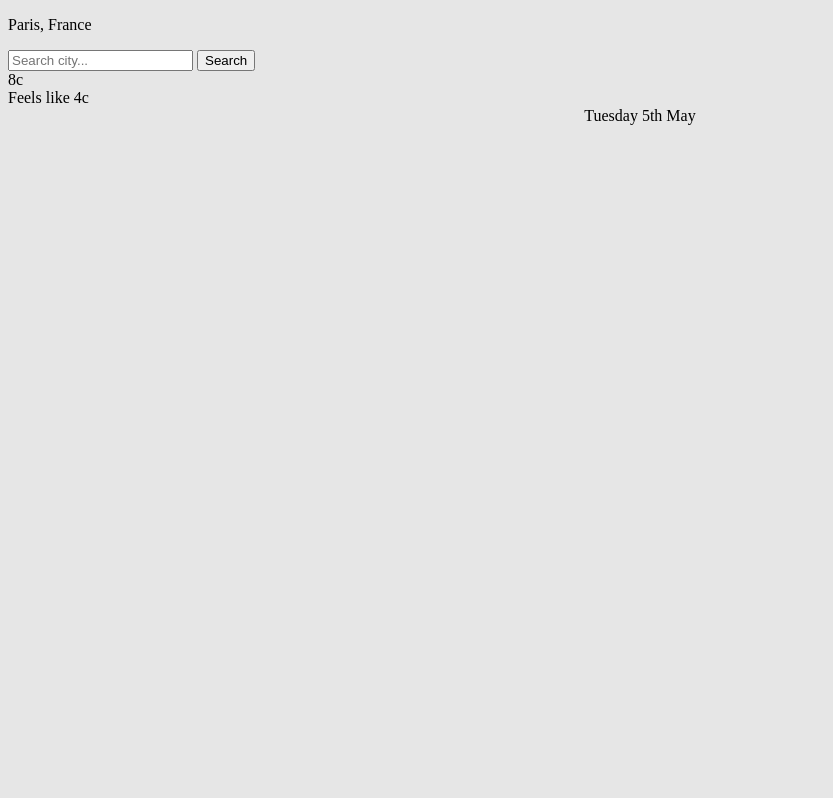
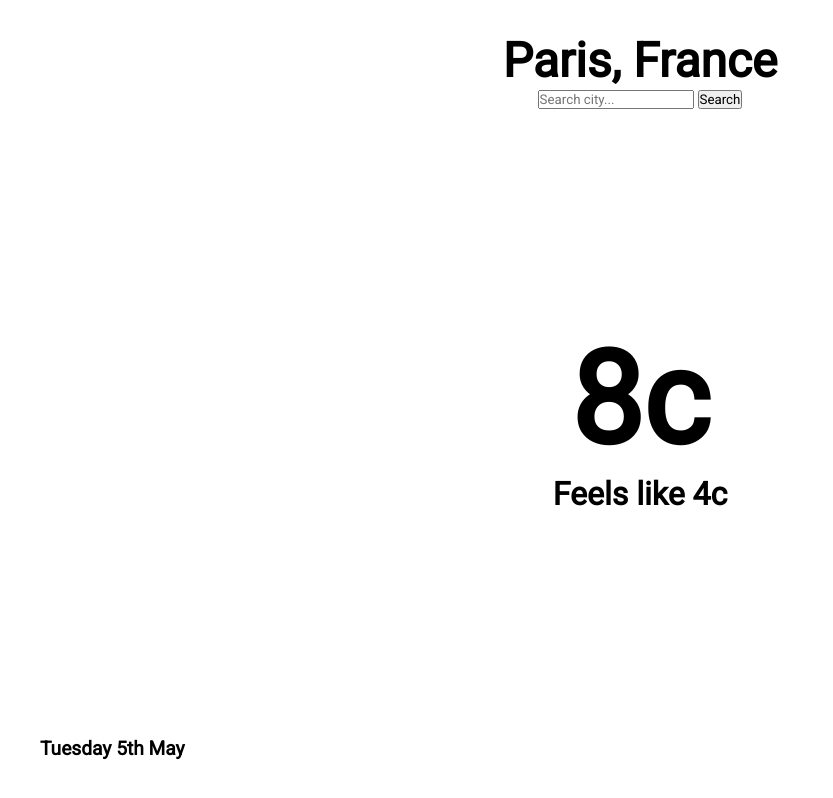
Before and after one commit to Zentality/Weather-App---TOP, a website built with webpack: page dist/index.html in a window 1280 px wide. Shown: the whole page, without its empty margins (0-833 px from the left). Built offline with Linux system fonts and the light colour scheme; no server answers.

Commit message:
Establish basic page layout

```diff
--- a/src/index.js
+++ b/src/index.js
@@ -85,7 +85,12 @@ function loadForecast(forecastData, timezoneOffset) {
     forecastSymbol.appendChild(symbol);
 
     const forecastTemps = document.createElement("div");
-    forecastTemps.textContent = `${getTempFromK(config.isFahrenheit, forecastData[i].temp.max)}, ${getTempFromK(config.isFahrenheit, forecastData[i].temp.min)}`
+    forecastTemps.classList.add("forecastTemps")
+    const hiTemp = document.createElement("span");
+    hiTemp.textContent = getTempFromK(config.isFahrenheit, forecastData[i].temp.max);
+    const loTemp = document.createElement("span");
+    loTemp.textContent = getTempFromK(config.isFahrenheit, forecastData[i].temp.min);
+    forecastTemps.append(hiTemp, loTemp);
 
     forecastDay.append(forecastDayOfWeek, forecastSymbol, forecastTemps);
     element.forecastWrapper.append(forecastDay);
@@ -132,8 +137,8 @@ function getDateFromUnixTime(timestamp) {
 function getTempFromK(isFahrenheit, kelvinValue) {
   const celcius = Number(kelvinValue) - 273.15;
   if (isFahrenheit) {
-    return `${Math.floor(celcius * (9 / 5) + 32)}°f`;
+    return `${Math.floor(celcius * (9 / 5) + 32)}°F`;
   } else {
-    return `${Math.floor(celcius)}°c`;
+    return `${Math.floor(celcius)}°C`;
   }
 }
--- a/src/styles.scss
+++ b/src/styles.scss
@@ -1,12 +1,55 @@
-body {
-  background-color: rgb(230,230,230);
+@import url('https://fonts.googleapis.com/css2?family=Roboto&display=swap');
+
+* {
+  margin: 0;
+  padding: 0;
+  font-family: 'Roboto', sans-serif;
+  font-weight: inherit;
+}
+
+html {
+  font-weight: 700
+}
+
+.wrapper {
+  padding: 32px;
+  display: flex;
+  flex-direction: column;
+  justify-content: space-between;
+  align-items: center;
+  height: 100vh;
+  box-sizing: border-box;
+}
+
+.location {
+  display: flex;
+  flex-direction: column;
+  align-items: center;
+  p {
+    font-size: 3rem;
+  }
+  form {
+    font-weight: 200;
+  }
+}
+
+.temperatures {
+  margin: 16px;
+  text-align: center;
+  font-size: 2rem;
+  .temperatureNow {
+    font-size: 8rem;
+  }
 }
 
 .forecast {
+  width: 100%;
   display: flex;
   flex-direction: column;
   .forecastDateRange {
-    align-self: center;
+    margin: 8px;
+    font-size: 1.2rem;
+    font-weight: 1000;
   }
   .forecastWrapper {
     display: flex;
@@ -17,4 +60,8 @@ body {
       flex-direction: column;
     }
   }
+  .forecastTemps>span:last-child {
+    color: rgb(150,150,150);
+    padding-left: 8px;
+  }
 }
```
Also changed, not shown: dist/index.html, dist/main.js, src/styles.css, 1 other file.
